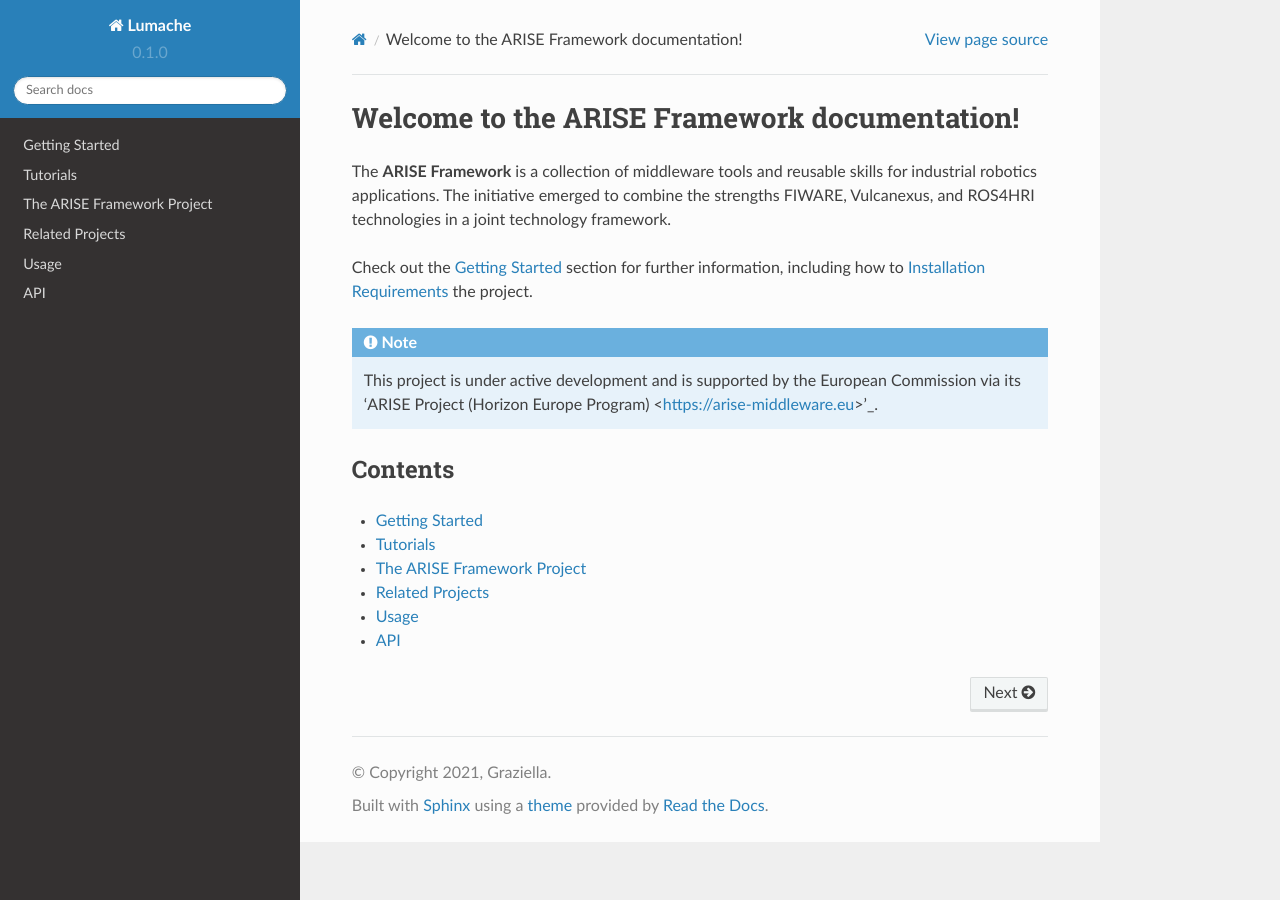
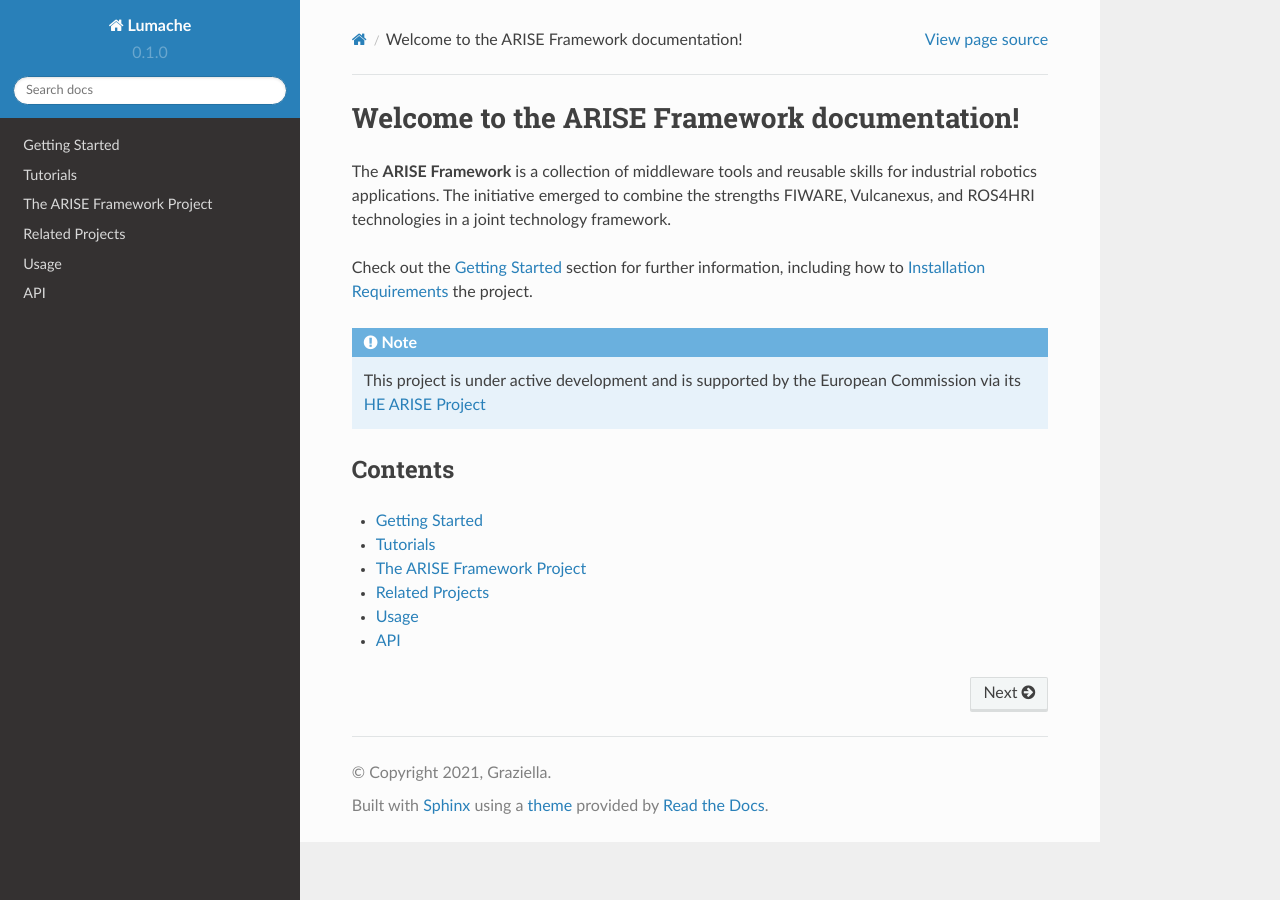
Before and after one commit to agileHRI/arise_documentation, a Sphinx documentation site: the page built from docs/source/index.rst, in a window 1280 px wide. Built offline with Sphinx 7.4.7 and the Read the Docs theme 2.0.0, drawn with Linux system fonts in a browser that asks for light colours.

Commit message:
Update index.rst

```diff
--- a/docs/source/index.rst
+++ b/docs/source/index.rst
@@ -9,7 +9,7 @@ how to :ref:`installation_requirements` the project.
 
 .. note::
 
-   This project is under active development and is supported by the European Commission via its 'ARISE Project (Horizon Europe Program) <https://arise-middleware.eu>'_.
+   This project is under active development and is supported by the European Commission via its `HE ARISE Project <https://arise-middleware.eu>`_
 
 Contents
 --------
```
